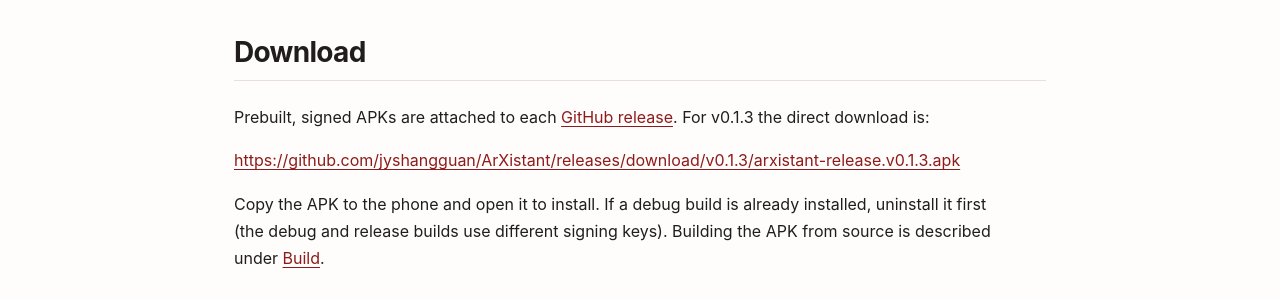
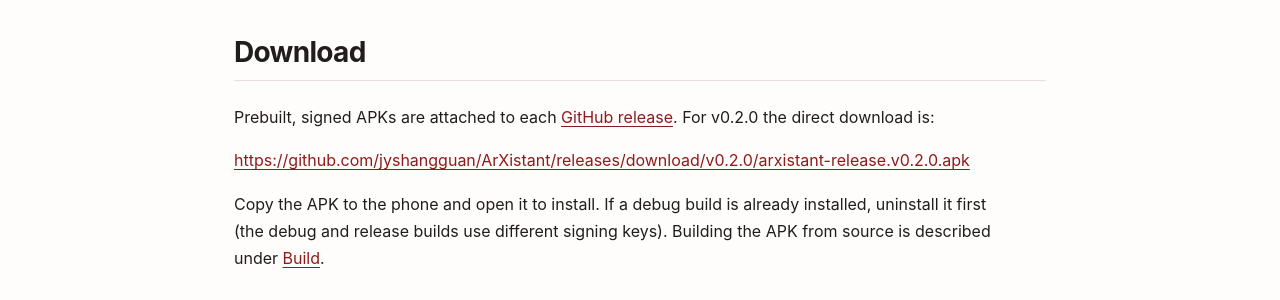
Before and after one commit to jyshangguan/ArXistant, a Jekyll site: the page built from docs/android.md, in a window 1280 px wide and 900 px high. Shown: the part 398-698 px from the top of the window. Built offline with Jekyll 4.4.1, drawn with Linux system fonts in a browser that asks for light colours; some of the changed text lies outside the part shown.

Commit message:
Bump version to 0.2.0
Chrome extension manifest, Android gradle (versionCode 4 / versionName
0.2.0), arXiv fetch User-Agent, deb build default, and docs/README all
move from 0.1.3 to 0.2.0 for the v0.2.0 release.

````diff
--- a/docs/android.md
+++ b/docs/android.md
@@ -16,9 +16,9 @@
 
 Prebuilt, signed APKs are attached to each
 [GitHub release](https://github.com/jyshangguan/ArXistant/releases/latest).
-For v0.1.3 the direct download is:
+For v0.2.0 the direct download is:
 
-<https://github.com/jyshangguan/ArXistant/releases/download/v0.1.3/arxistant-release.v0.1.3.apk>
+<https://github.com/jyshangguan/ArXistant/releases/download/v0.2.0/arxistant-release.v0.2.0.apk>
 
 Copy the APK to the phone and open it to install. If a debug build is already
 installed, uninstall it first (the debug and release builds use different
@@ -106,7 +106,7 @@
 
 # Release APK (signed; see "Release build" below):
 ./gradlew :app:assembleRelease
-#   -> app/build/outputs/apk/release/arxistant-release.v0.1.3.apk
+#   -> app/build/outputs/apk/release/arxistant-release.v0.2.0.apk
 ```
 
 The first build downloads Chaquopy, NumPy, and scikit-learn wheels for the
@@ -146,12 +146,12 @@
 `app/build.gradle` reads `keystore.properties` when present and applies it to
 the `release` build type. Keep a backup of both files; without the same key you
 cannot push an update over an existing install. The current Android release is
-**v0.1.3** (`versionName "0.1.3"`, `versionCode 3` in `app/build.gradle`), matching the desktop release.
+**v0.2.0** (`versionName "0.2.0"`, `versionCode 4` in `app/build.gradle`), matching the desktop release.
 
 ## Install and run
 
 - **Phone:** install the release APK
-  (`app/build/outputs/apk/release/arxistant-release.v0.1.3.apk`) or the debug APK
+  (`app/build/outputs/apk/release/arxistant-release.v0.2.0.apk`) or the debug APK
   (`app/build/outputs/apk/debug/app-debug.apk`) and launch it. The daily page
   appears in the WebView after the server starts.
 - **Emulator:** use an arm64 system image on Apple Silicon. The
--- a/src/arxiv_daily_ranker_html.py
+++ b/src/arxiv_daily_ranker_html.py
@@ -26,7 +26,7 @@
     for attempt in range(1, attempts + 1):
         try:
             request = urllib.request.Request(
-                url, headers={'User-Agent': 'ArXistant/0.1.3 (personal arXiv reader)'}
+                url, headers={'User-Agent': 'ArXistant/0.2.0 (personal arXiv reader)'}
             )
             with urllib.request.urlopen(request, timeout=timeout) as response:
                 body = response.read()
````
Also changed, not shown: docs/installation.md (+2 -2 lines), README.md, chrome-extension/manifest.json, 2 other files.
